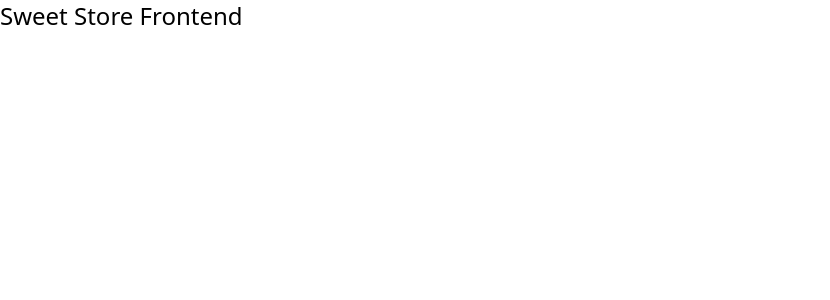
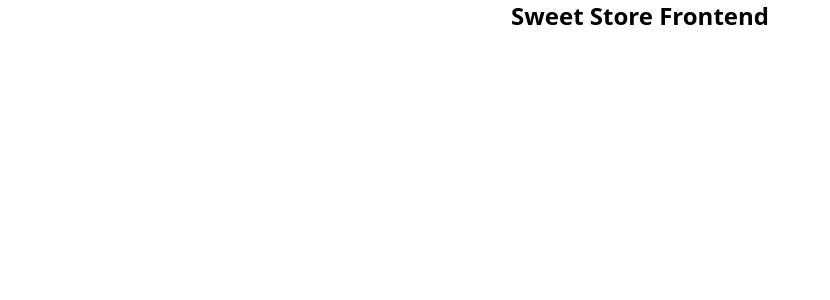
Before and after one commit to notKaushaL/Sweet-Shop-Management-Using-TDD, a React (Vite) app in the folder sweet-shop-frontend/: page / in a window 1280 px wide. Shown: the top 300 px of the page, without its empty margins (0-830 px from the left). Built offline with nearby package versions, Linux system fonts and the light colour scheme.

Commit message:
To check the configuration of tailwind with React

```diff
--- a/sweet-shop-frontend/src/App.jsx
+++ b/sweet-shop-frontend/src/App.jsx
@@ -7,7 +7,7 @@ function App() {
   return (
     <>
       <div>
-        <p className="text-2xl"> Sweet Store Frontend </p>
+        <p className="text-2xl font-bold text-center"> Sweet Store Frontend </p>
       </div>
 
     </>
```
